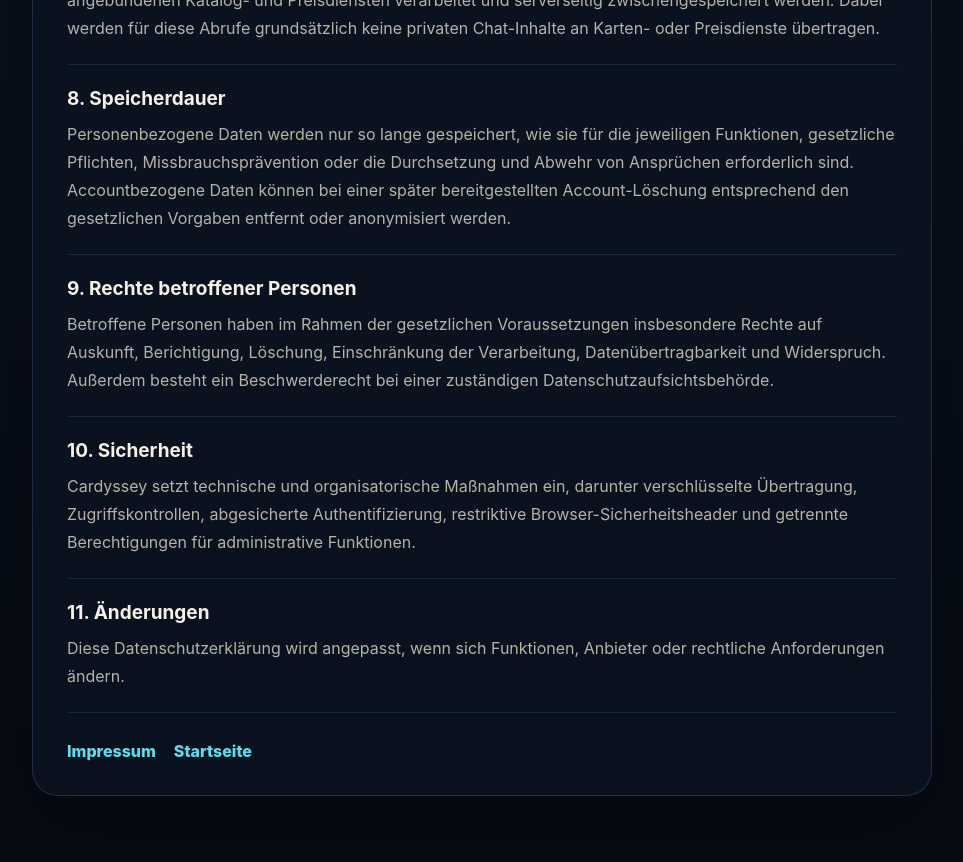
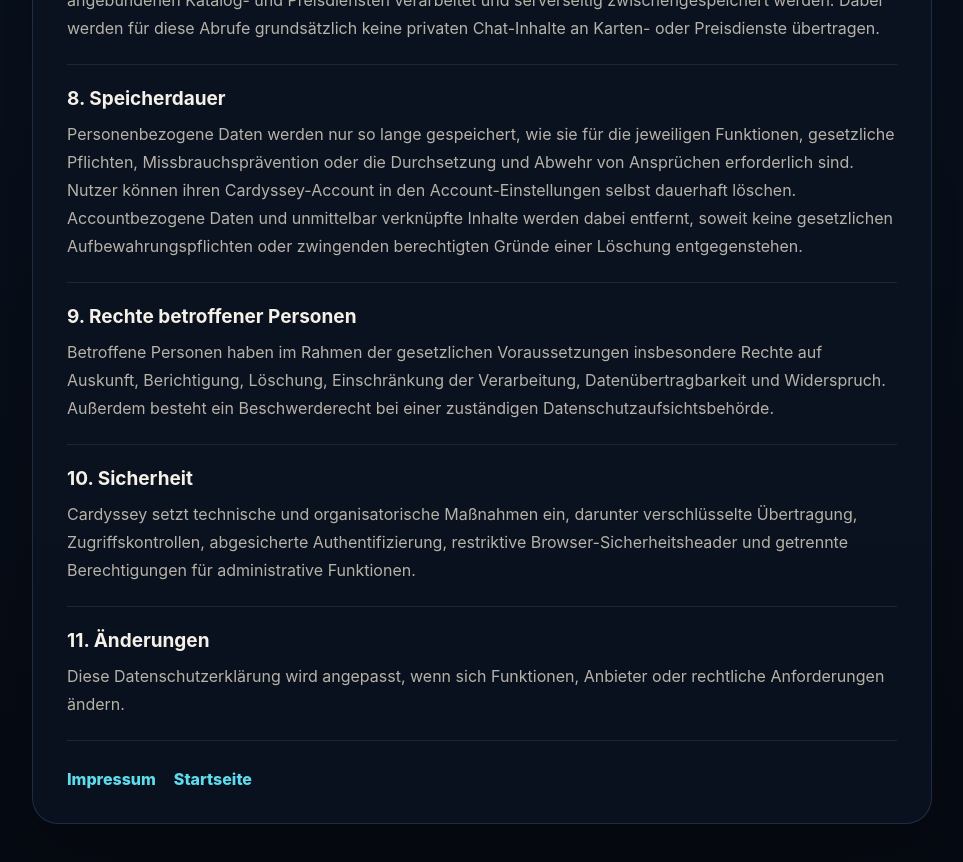
Before and after one commit to leonwilla/Cardyssey-Platform, a Next.js app in the folder web/: page /datenschutz in a window 1280 px wide. Shown: the part 1420-2282 px from the top of the page, without its empty margins (158-1121 px from the left). Built offline with nearby package versions, Linux system fonts and the light colour scheme; no server answers.

Commit message:
Document self-service account deletion

```diff
--- a/web/app/datenschutz/page.tsx
+++ b/web/app/datenschutz/page.tsx
@@ -117,9 +117,12 @@ export default function DatenschutzPage() {
             wie sie für die jeweiligen Funktionen, gesetzliche
             Pflichten, Missbrauchsprävention oder die Durchsetzung
             und Abwehr von Ansprüchen erforderlich sind.
-            Accountbezogene Daten können bei einer später
-            bereitgestellten Account-Löschung entsprechend den
-            gesetzlichen Vorgaben entfernt oder anonymisiert werden.
+            Nutzer können ihren Cardyssey-Account in den
+            Account-Einstellungen selbst dauerhaft löschen.
+            Accountbezogene Daten und unmittelbar verknüpfte Inhalte
+            werden dabei entfernt, soweit keine gesetzlichen
+            Aufbewahrungspflichten oder zwingenden berechtigten
+            Gründe einer Löschung entgegenstehen.
           </p>
         </section>
 
```
